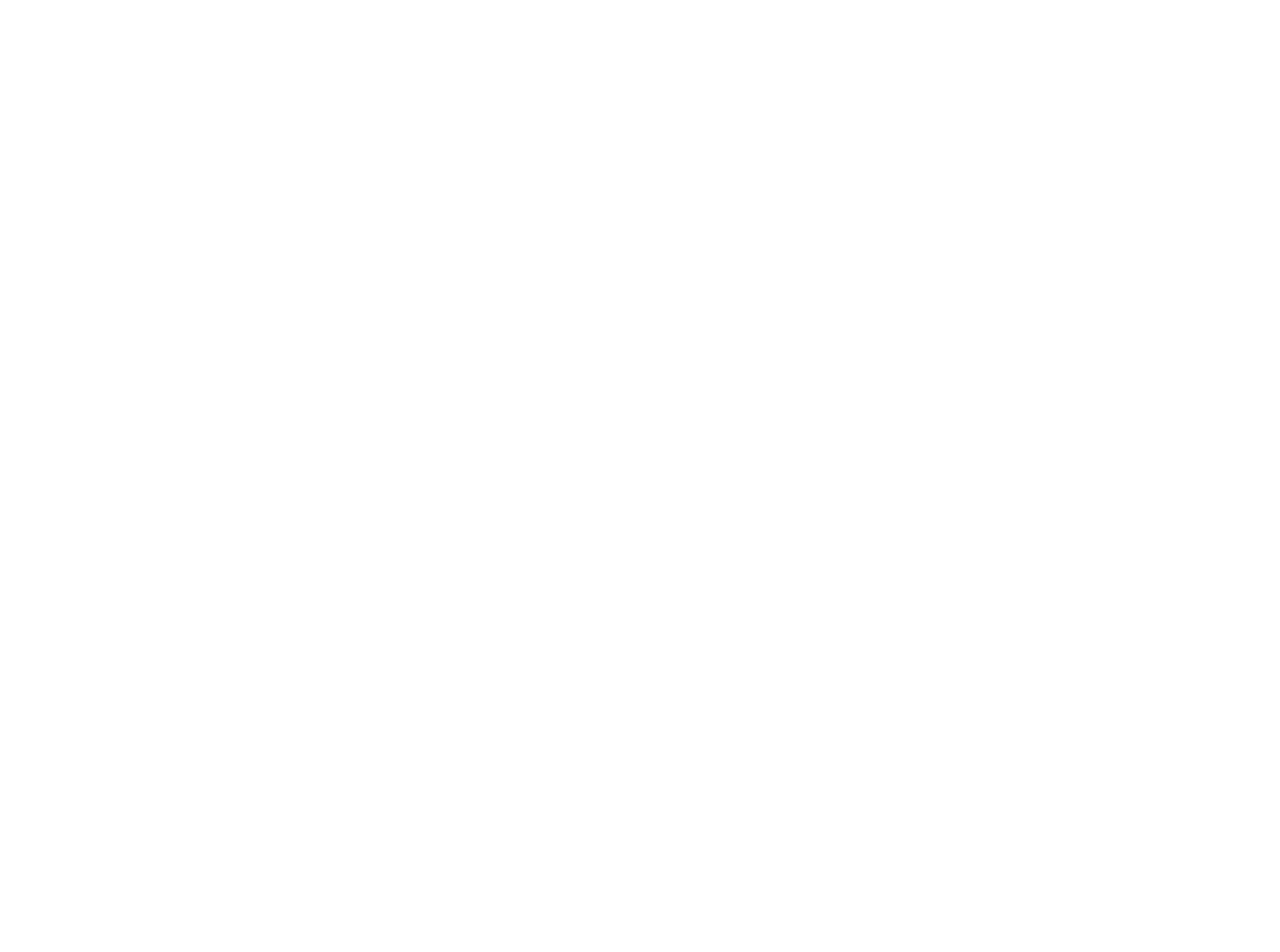
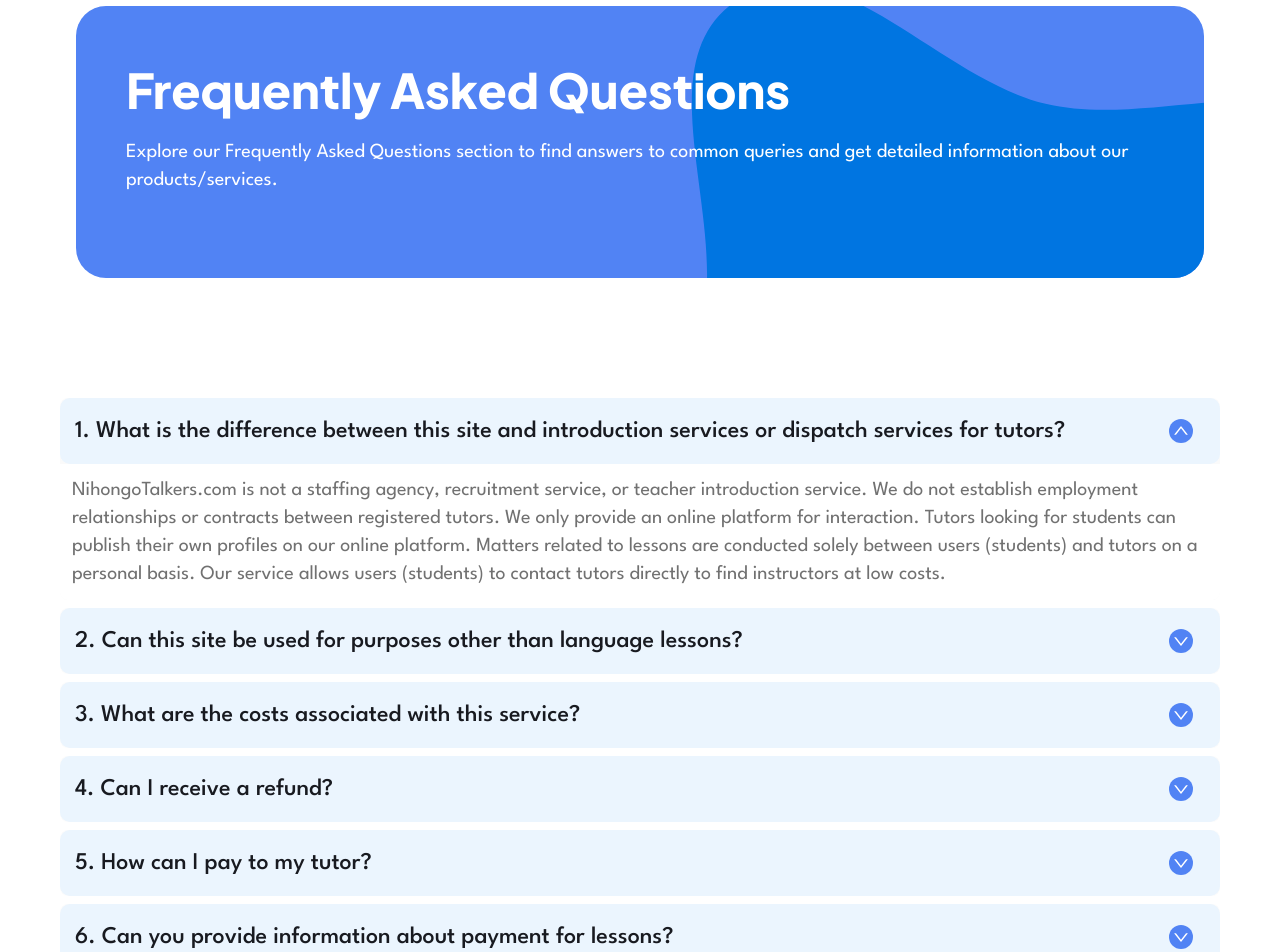
Before and after one commit to AnserIshaq/Tutors_by-Anser, a React (Vite) app: page /faq in a window 1280 px wide. Before the commit this address had no page. Shown: the part 140-1092 px from the top of the page. Before the commit the page ends 800 px from the top, so only its background shows below. Built offline with nearby package versions, Linux system fonts and the light colour scheme.

Commit message:
completed FAQ screen

```diff
--- a/src/App.jsx
+++ b/src/App.jsx
@@ -10,6 +10,7 @@
 import AboutScreen from './Screens/AboutScreen'
 import BecomeTutorScreen from './Screens/BecomeTutorScreen'
 import ContactUsScreen from './Screens/ContactUsScreen'
+import FAQScreen from './Screens/FAQScreen'
 function App() {
   return (
     <>
@@ -19,6 +20,7 @@
           <Route path='/about-us' element={<AboutScreen />} />
           <Route path='/become-tutor' element={<BecomeTutorScreen />} />
           <Route path='/contact-us' element={<ContactUsScreen />} />
+          <Route path='/faq' element={<FAQScreen />} />
           <Route path='/login' element={<LoginScreen />} />
           <Route path='/forgot-password' element={<FotgotScreen />} />
           <Route path='/signup-step-1' element={<SignupScreen />} />
--- a/src/Components/Shared/FormSection.jsx
+++ b/src/Components/Shared/FormSection.jsx
@@ -2,19 +2,19 @@
 import { CustomButton } from '../ui/CustomButton'
 import CustomInput from '../ui/CustomInput'
 
-const FormSection = ({ inputs, title, desc, btnText }) => {
+const FormSection = ({ inputs, title, desc, btnText, showBtn, showImage, image, imageClass }) => {
   return (
     <>
       <section className='form-section px-[16px] '>
         <div className='form-main px-0 sm:px-[24px] md:px-[60px] my-[30px] lg:my-[60px] contain  '>
-          <div className='form--inner  flex flex-col gap-[24px] py-[30px] md:py-[60px] px-[30px] md:px-[50px] bg-[#5183F4] text-white rounded-[30px]'>
-            <div className='title [font-family:var(--font-jakarta)] font-extrabold text-[28px] md:text-3xl xl:text-5xl'>
+          <div className='form--inner  flex flex-col gap-[24px] py-[30px] md:py-[60px] px-[30px] md:px-[50px] bg-[#5183F4] text-white rounded-[30px] relative overflow-hidden'>
+            <div className='title [font-family:var(--font-jakarta)] font-extrabold text-[28px] md:text-3xl xl:text-5xl z-2'>
               {title}
             </div>
-            <div className='desc [font-family:var(--font-league)] text-xl font-normal '>{desc}</div>
+            <div className='desc [font-family:var(--font-league)] text-xl font-normal  z-2'>{desc}</div>
             <div className='form flex flex-col gap-[24px]'>
               {inputs && (
-                <div className='flex w-full gap-[24px] flex-col lg:flex-row'>
+                <div className='flex w-full gap-[24px] flex-col lg:flex-row z-2'>
                   <CustomInput
                     className='w-full lg:w-[50%]'
                     inputClassName={'border-[#5183F4]! bg-white'}
@@ -29,7 +29,7 @@
                   />
                 </div>
               )}
-              <div className='flex flex-col lg:flex-row gap-[24px]'>
+              <div className='flex flex-col lg:flex-row gap-[24px] z-2'>
                 {inputs && (
                   <CustomInput
                     className='basis-full lg:basis-[80%]'
@@ -38,12 +38,15 @@
                     leftIcon={'/mail.svg'}
                   />
                 )}
-                <CustomButton
-                  text={btnText}
-                  className='bg-white! text-[#5183F4]! basis-full lg:basis-[20%] rounded-[50px] font-medium text-base! py-[15px] px-[23px]'
-                />
+                {showBtn && (
+                  <CustomButton
+                    text={btnText}
+                    className='bg-white! text-[#5183F4]! basis-full lg:basis-[20%] rounded-[50px] font-medium text-base! py-[15px] px-[23px] z-2'
+                  />
+                )}
               </div>
             </div>
+            {showImage && <img src={image} alt='blob' className={`absolute ${imageClass}`} />}
           </div>
         </div>
       </section>
--- a/src/Screens/ContactUsScreen.jsx
+++ b/src/Screens/ContactUsScreen.jsx
@@ -68,6 +68,10 @@
       </section>
       {/* START - Contact hero section */}
       <FormSection
+        showBtn={true}
+        showImage={true}
+        image={'/formSectionDots.svg'}
+        imageClass={'bottom-0 right-0 z-1'}
         inputs={false}
         title={'Become a Tutor'}
         desc={
--- /dev/null
+++ b/src/Screens/FAQScreen.jsx
@@ -0,0 +1,41 @@
+import React from 'react'
+import TopBar from '../Components/Shared/TopBar'
+import Footer from '../Components/Shared/Footer'
+import FormSection from '../Components/Shared/FormSection'
+import { faqScreenData } from '../Static/FAQData'
+import CustomCollapse from '../Components/ui/CustomCollapse'
+const FAQScreen = () => {
+  return (
+    <>
+      <TopBar />
+      <FormSection
+        inputs={false}
+        title={'Frequently Asked Questions  '}
+        desc={
+          'Explore our Frequently Asked Questions section to find answers to common queries and get detailed information about our products/services.'
+        }
+        showBtn={false}
+        showImage={true}
+        imageClass={'top-0 right-0 z-1 h-full'}
+        image={'/formSectionImg.svg'}
+        btnText={'Register Now'}
+      />
+      <section className=' md:py-[60px]'>
+        <div className='contain custom-tutor-faq px-[16px] sm:[px-[24px] md:px-[60px]'>
+          <CustomCollapse
+            data={faqScreenData}
+            className={''}
+            block={false}
+            size={'small'}
+            collapseWrapperClass={'custom-faq-collapse'}
+            contentClass={'text-xl font-normal text-[#717171]'}
+            headerClass={'text-2xl font-medium text-[#181A20]'}
+          />
+        </div>
+      </section>
+      <Footer />
+    </>
+  )
+}
+
+export default FAQScreen
--- a/src/Screens/LandingScreen.jsx
+++ b/src/Screens/LandingScreen.jsx
@@ -222,6 +222,7 @@
         desc={
           'Write your name and email address below and access to your free PDF worksheet! Once you complete the form    on the page and submit it, you will receive an email from us with the links to the PDF files. Please also check your spam or junk folder if you dont see the email in your inbox.'
         }
+        showBtn={true}
         btnText={'Submit'}
       />
       {/* END - Form Section */}
--- a/src/Static/FAQData.jsx
+++ b/src/Static/FAQData.jsx
@@ -25,7 +25,7 @@
 export const tutorFaqData = [
   {
     key: '1',
-    label: '1. 応募条件はありますか？アルバイトや副業も可能ですか？',
+    label: '1. What is the difference between this site and introduction services or dispatch services for tutors?',
     text: `日本語講師経験があれば、どなたでも申し込みいただけます。授業時間は自由に設定できるので、本業の空き時間を有効活用し、副業収入を得ることができます。`,
   },
   {
@@ -44,3 +44,51 @@
     text: `日本語講師経験があれば、どなたでも申し込みいただけます。授業時間は自由に設定できるので、本業の空き時間を有効活用し、副業収入を得ることができます。`,
   },
 ]
+
+export const faqScreenData = [
+  {
+    key: '1',
+    label: '1. What is the difference between this site and introduction services or dispatch services for tutors?',
+    text: `NihongoTalkers.com is not a staffing agency, recruitment service, or teacher introduction service. We do not establish employment relationships or contracts between registered tutors. We only provide an online platform for interaction. Tutors looking for students can publish their own profiles on our online platform. Matters related to lessons are conducted solely between users (students) and tutors on a personal basis. Our service allows users (students) to contact tutors directly to find instructors at low costs.`,
+  },
+  {
+    key: '2',
+    label: '2. Can this site be used for purposes other than language lessons?',
+    text: `ihongoTalkers.com is not a staffing agency, recruitment service, or teacher introduction service.`,
+  },
+  {
+    key: '3',
+    label: '3. What are the costs associated with this service?',
+    text: `ihongoTalkers.com is not a staffing agency, recruitment service, or teacher introduction service.`,
+  },
+  {
+    key: '4',
+    label: '4. Can I receive a refund?',
+    text: `ihongoTalkers.com is not a staffing agency, recruitment service, or teacher introduction service.`,
+  },
+  {
+    key: '5',
+    label: '5. How can I pay to my tutor?',
+    text: `ihongoTalkers.com is not a staffing agency, recruitment service, or teacher introduction service.`,
+  },
+  {
+    key: '6',
+    label: '6. Can you provide information about payment for lessons?',
+    text: `ihongoTalkers.com is not a staffing agency, recruitment service, or teacher introduction service.`,
+  },
+  {
+    key: '7',
+    label: '7. Tutor rejected my request',
+    text: `ihongoTalkers.com is not a staffing agency, recruitment service, or teacher introduction service.`,
+  },
+  {
+    key: '8',
+    label: '8. What should I do if none of the five tutors respond to me?',
+    text: `ihongoTalkers.com is not a staffing agency, recruitment service, or teacher introduction service.`,
+  },
+  {
+    key: '9',
+    label: '9. Where can I take a lesson?',
+    text: `ihongoTalkers.com is not a staffing agency, recruitment service, or teacher introduction service.`,
+  },
+]
```
Also changed, not shown: public/formSectionDots.svg (added), public/formSectionImg.svg (added).
